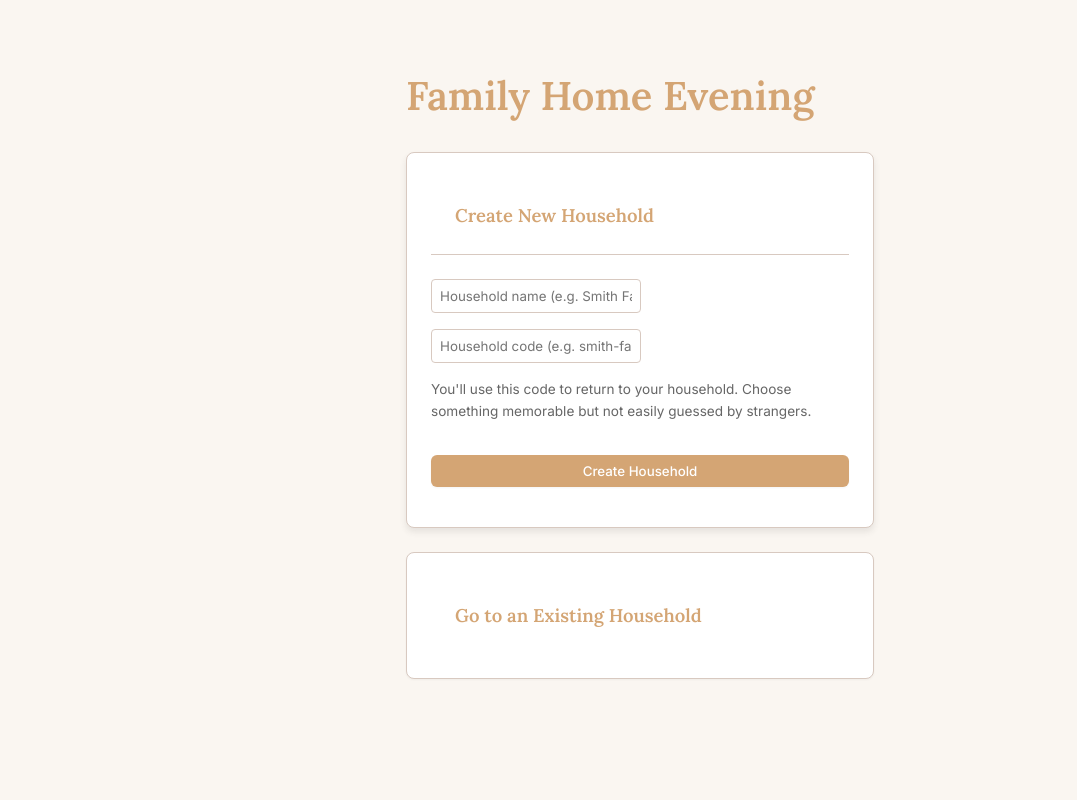
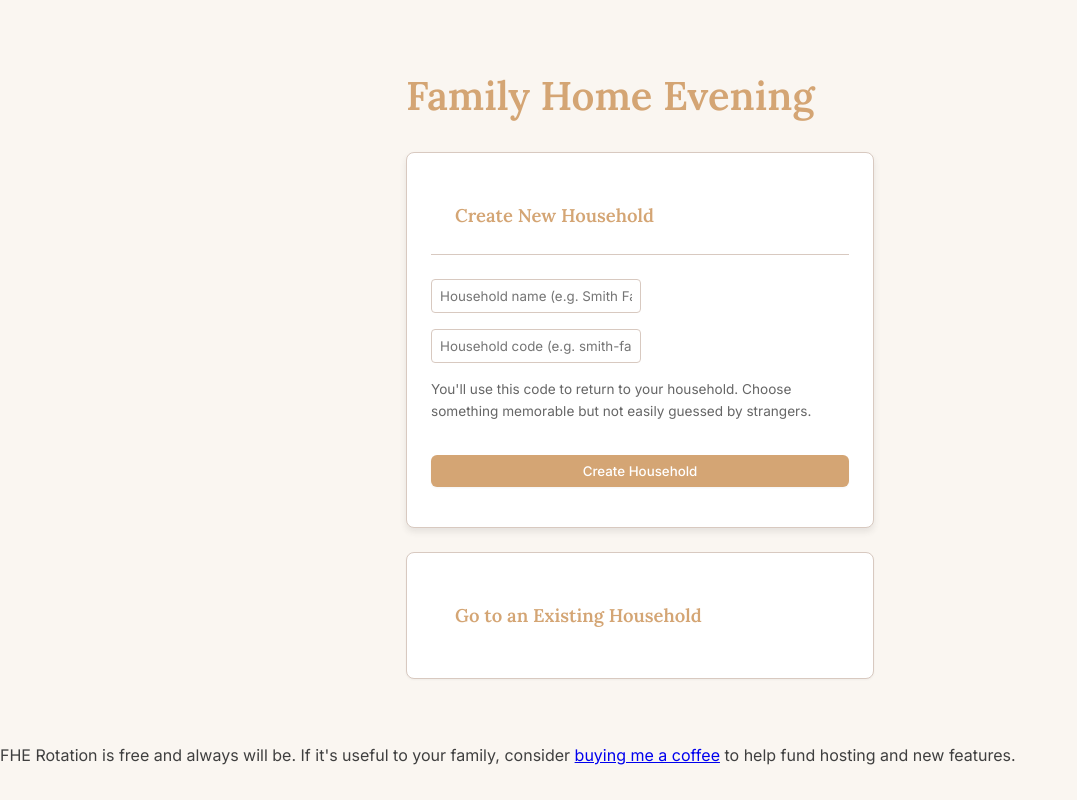
Before and after one commit to AmmonNucor/FHE.rotation, a Next.js app: page / in a window 1280 px wide. Shown: the whole page, without its empty margins (0-1077 px from the left). Built offline with nearby package versions, Linux system fonts and the light colour scheme; no server answers.

Commit message:
Add option to support my work

```diff
--- a/app/layout.tsx
+++ b/app/layout.tsx
@@ -26,7 +26,15 @@ export default function RootLayout({ children }: LayoutProps<"/">) {
       lang="en"
       className={`${geistSans.variable} ${geistMono.variable} h-full antialiased`}
     >
-      <body className="min-h-full flex flex-col">{children}</body>
+      <body className="min-h-full flex flex-col">
+        {children}
+        <footer className="mt-12 pt-6 border-t border-gray-300 text-center text-sm text-gray-600 max-w-2xl mx-auto px-4 py-6">
+          <p>
+            FHE Rotation is free and always will be. If it's useful to your family,
+            consider <a href="https://ko-fi.com/ammonspiffy3" target="_blank" rel="noopener noreferrer" className="underline hover:text-gray-900">buying me a coffee</a> to help fund hosting and new features.
+          </p>
+        </footer>
+      </body>
     </html>
   );
 }
```
